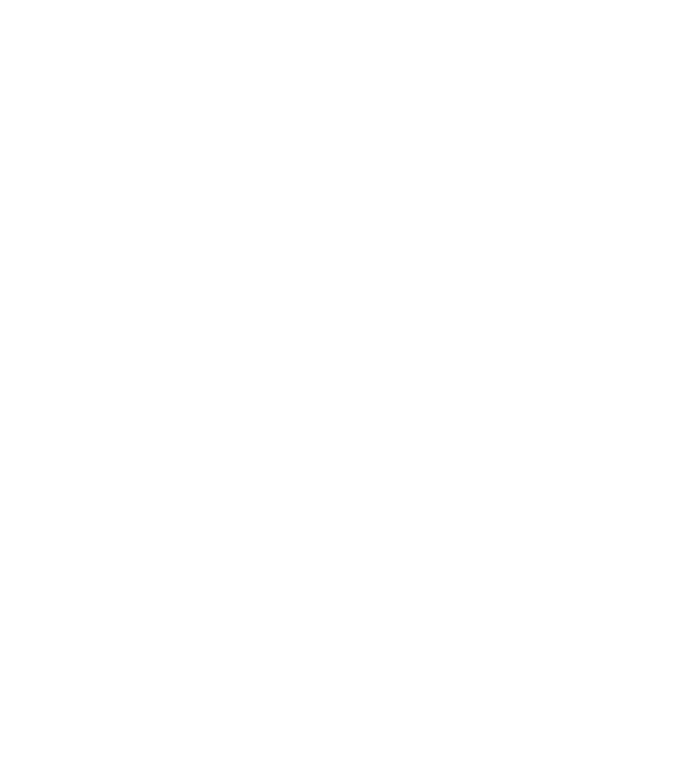
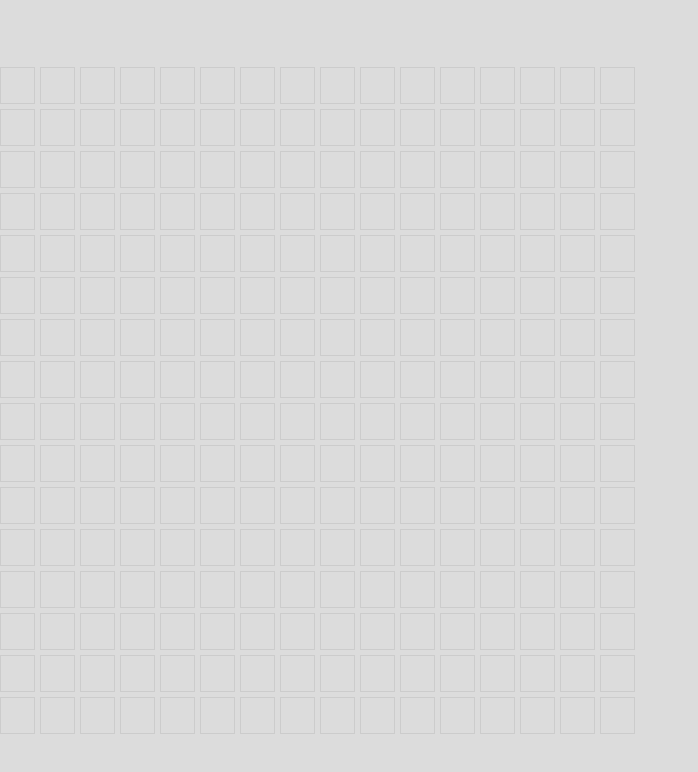
Before and after one commit to charliedwyer/etch-a-sketch, a plain HTML site: page index.html in a window 1280 px wide. Shown: the whole page, without its empty margins (0-698 px from the left). Drawn offline with Linux system fonts and the light colour scheme.

Commit message:
Create grid of divs

```diff
--- a/index.html
+++ b/index.html
@@ -5,8 +5,14 @@
     <meta http-equiv="X-UA-Compatible" content="IE=edge">
     <meta name="viewport" content="width=device-width, initial-scale=1.0">
     <title>Etch-A-Sketch</title>
+    <link rel="stylesheet" href="./styles.css">
 </head>
 <body>
+    <div class="holder">
+        <div id="grid-container"></div>
+    </div>
 
+
+    <script src="javascript.js"></script>
 </body>
 </html>
--- a/javascript.js
+++ b/javascript.js
@@ -0,0 +1,22 @@
+//CREATING GRID OF DIVS
+//select grid container
+const gridContainer = document.getElementById('grid-container');
+
+//define num of rows and columns
+const rows = 16;
+const columns = 16;
+
+//generate the grid
+for (let i = 0; i < rows; i++) {
+    for (let j = 0; j < columns; j++) {
+        //create new div element
+        const div = document.createElement('div');
+
+        //customize div
+        div.classList.add('grid-item');
+        div.classList.add('square');
+
+        //append grid to container
+        gridContainer.appendChild(div);
+    }
+}
--- a/styles.css
+++ b/styles.css
@@ -0,0 +1,34 @@
+body {
+    height: 100vh;
+    overflow: scroll;
+    font-family: Comic Sans MS, Comic Sans, cursive	;
+    display: flex;
+   /*flex-direction: column;*/
+    margin: 0;
+    background-color: gainsboro;
+}
+
+.holder {
+    display: flex;
+    align-items: center;
+    justify-content: center;
+}
+
+#grid-container {
+    display: grid;
+    grid-template-columns: repeat(16, 1fr); /* Adjust the number of columns as needed */
+    grid-gap: 5px; /* Adjust the gap between grid items as needed */
+  }
+
+  .grid-item {
+    border: 1px solid #ccc;
+    padding-bottom: 100%; /* Set the height based on width using padding hack */
+    text-align: center;
+    box-sizing: border-box;
+    overflow: hidden; /* Hide any content that exceeds the padding area */
+  }
+
+  .square {
+    width: 35px;
+    height: 35px;
+  }
```
